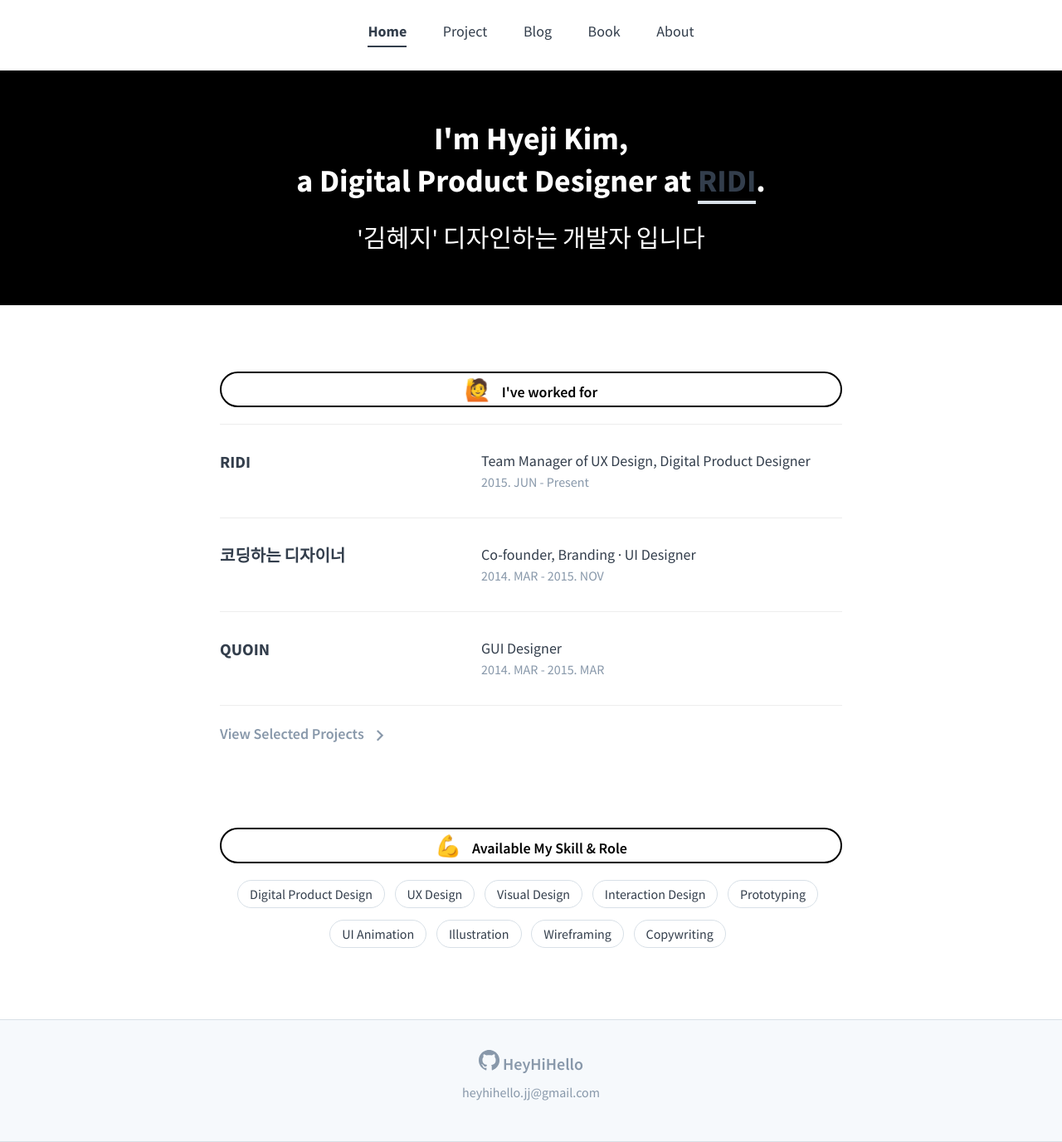
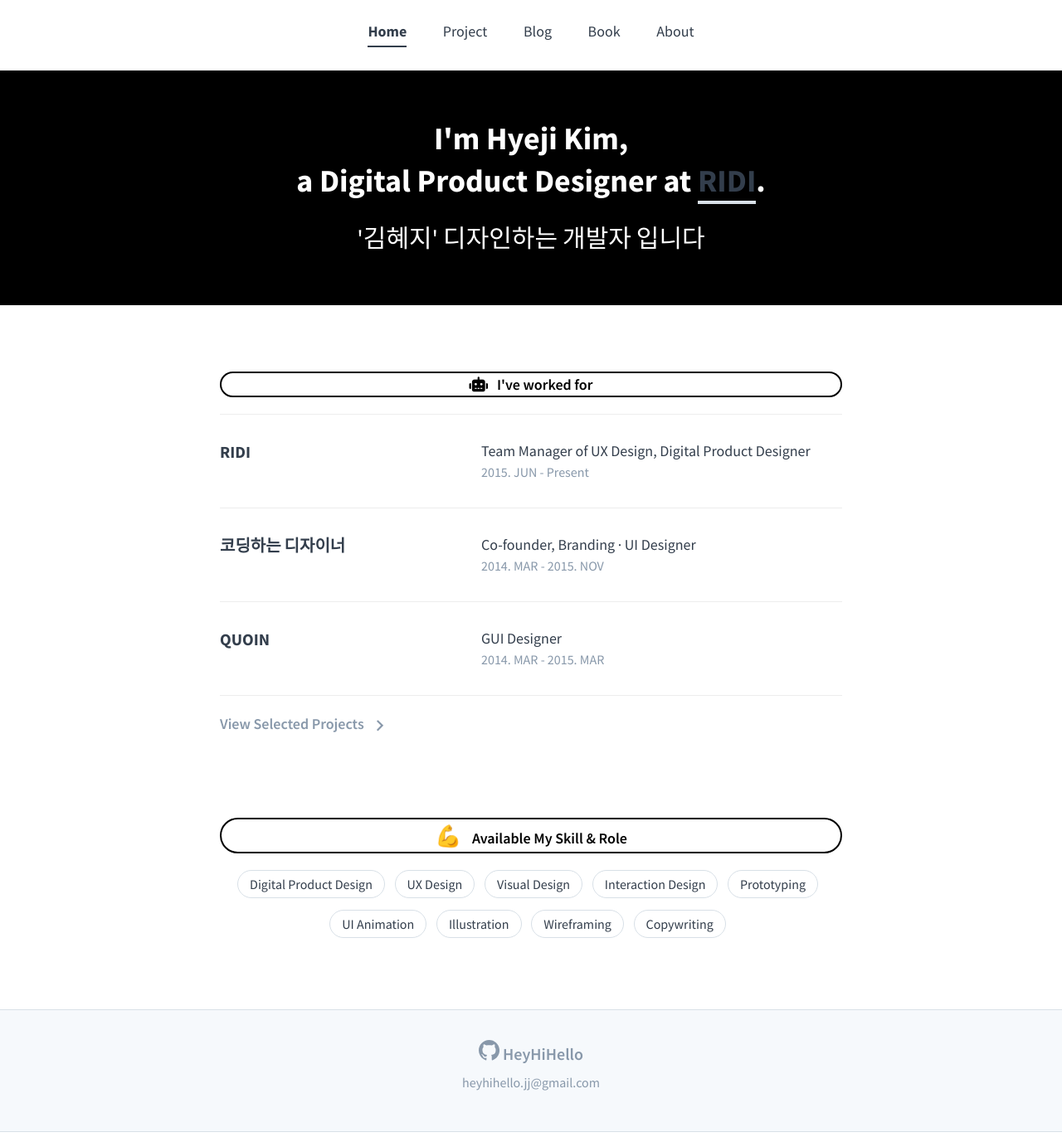
Before and after one commit to HeyHiHello17/HeyHiHello17.github.io, a Jekyll site: the page built from index.md, in a window 1280 px wide. Shown: the whole page at 83% size. Built offline with Jekyll 4.4.1, drawn with Linux system fonts in a browser that asks for light colours; nearby versions of some CDN libraries.

Commit message:
아이콘 변경

```diff
--- a/_includes/resume.html
+++ b/_includes/resume.html
@@ -1,10 +1,10 @@
+<link rel="stylesheet" href="https://cdnjs.cloudflare.com/ajax/libs/font-awesome/5.8.2/css/all.min.css">
+
 <div class="loading-animation">
 <section class="resume">
     <div class="resume-info">
         <p class="second-label">
-            <span class="label-emoji">
-                &#x1F64B;
-            </span>
+            <i class="fas fa-robot"></i>
             &nbsp; I've worked for
         </p>
     </div>
```
